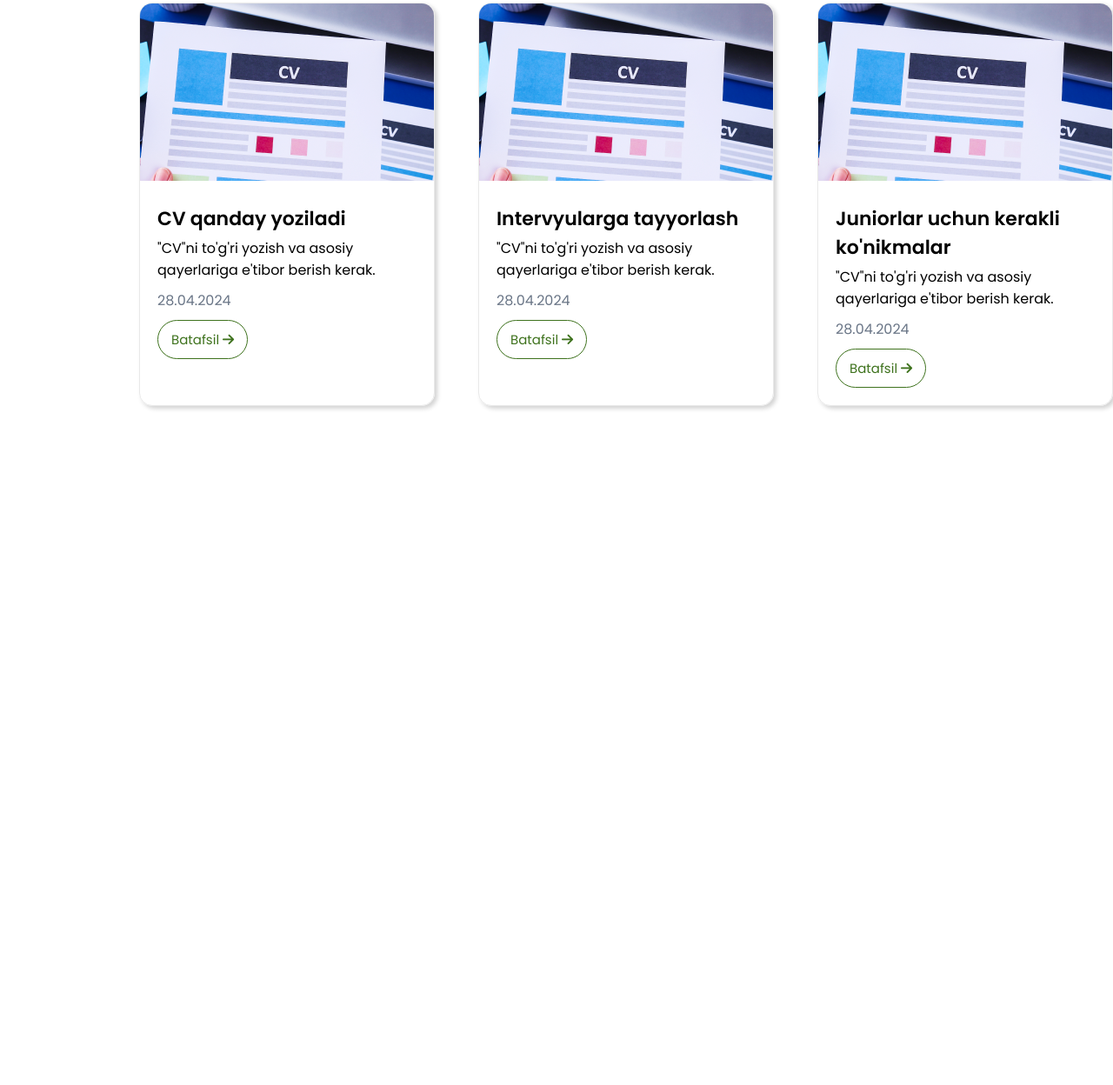
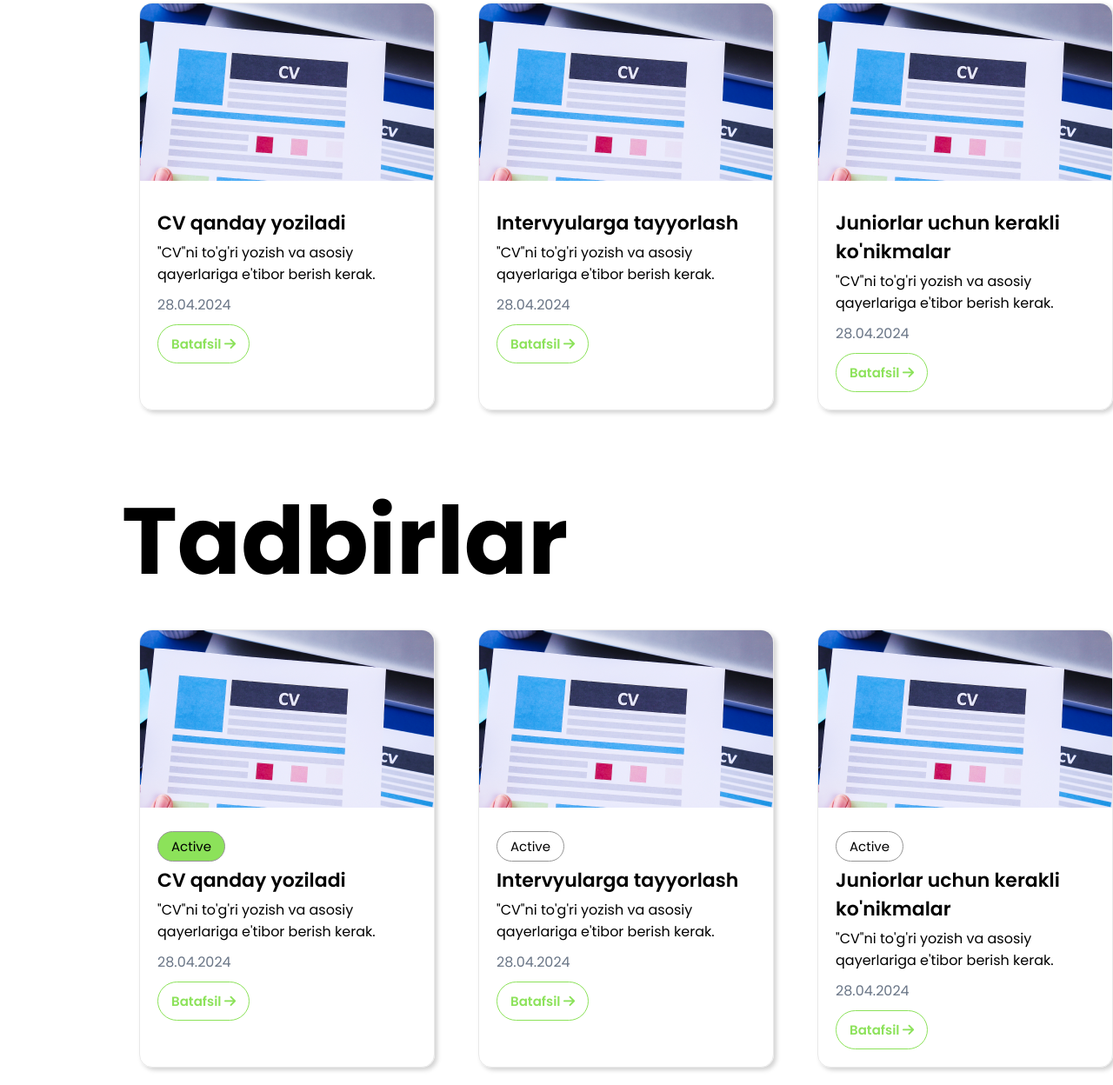
Before and after one commit to sanjar8855/hackhaton, a plain HTML site: page index.html in a window 1280 px wide. Shown: the part 2623-3871 px from the top of the page at 87% size. Before the commit the page ends 3110 px from the top, so only its background shows below. Drawn offline with Linux system fonts and the light colour scheme.

Commit message:
Tadbirlar

```diff
--- a/css/style.css
+++ b/css/style.css
@@ -287,6 +287,7 @@ header .header__login a{
 .universal_card .card-body .card-title{
     font-family: "Poppins600";
     font-size: 22px;
+    margin-top:5px;
 }
 .universal_card .card-body .card-text{
     margin-top:5px;
@@ -296,15 +297,26 @@ header .header__login a{
     margin-top:10px;
 }
 .universal_card .card-body .card-link{
+    font-family: "Poppins600";
     padding:10px 15px;
-    color: #3E721D;
-    border:1px solid #3E721D;
+    color: #8CE25A;
+    border:1px solid #8CE25A;
     border-radius:30px;
     font-size: 15px;
     margin-top:10px;
     display: inline-block;
 }
 .universal_card .card-body .card-link:hover{
-    background-color: #3E721D;
+    background-color: #8CE25A;
     color:#fff;
 }
+.universal_card .card-body .card-status{
+    padding:5px 15px;
+    border-radius:30px;
+    font-size: 15px;
+    display: inline-block;
+    border:1px solid #969696;
+}
+.universal_card .card-body .active{
+    background-color: #8CE25A;
+}
--- a/index.html
+++ b/index.html
@@ -179,6 +179,47 @@
             </div>
         </div>
         <!-- end maqolalar -->
+        <!-- start Tadbirlar -->
+        <div class="maqola">
+            <div class="row">
+                <h1 class="content__tittles">
+                    Tadbirlar
+                </h1>
+                <div class="universal_cards">
+                    <div class="universal_card">
+                        <img src="images/cv.png" alt="" class="card-img-top">
+                        <div class="card-body">
+                            <p class="card-status active">Active</p>
+                            <h5 class="card-title">CV qanday yoziladi</h5>
+                            <p class="card-text">"CV"ni to'g'ri yozish va asosiy qayerlariga e'tibor berish kerak.</p>
+                            <p class="card-data">28.04.2024</p>
+                            <a href="#" class="card-link">Batafsil <i class="fa-solid fa-arrow-right"></i></a>
+                        </div>
+                    </div>
+                    <div class="universal_card">
+                        <img src="images/cv.png" alt="" class="card-img-top">
+                        <div class="card-body">
+                            <p class="card-status">Active</p>
+                            <h5 class="card-title">Intervyularga tayyorlash</h5>
+                            <p class="card-text">"CV"ni to'g'ri yozish va asosiy qayerlariga e'tibor berish kerak.</p>
+                            <p class="card-data">28.04.2024</p>
+                            <a href="#" class="card-link">Batafsil <i class="fa-solid fa-arrow-right"></i></a>
+                        </div>
+                    </div>
+                    <div class="universal_card">
+                        <img src="images/cv.png" alt="" class="card-img-top">
+                        <div class="card-body">
+                            <p class="card-status">Active</p>
+                            <h5 class="card-title">Juniorlar uchun kerakli ko'nikmalar</h5>
+                            <p class="card-text">"CV"ni to'g'ri yozish va asosiy qayerlariga e'tibor berish kerak.</p>
+                            <p class="card-data">28.04.2024</p>
+                            <a href="#" class="card-link">Batafsil <i class="fa-solid fa-arrow-right"></i></a>
+                        </div>
+                    </div>
+                </div>
+            </div>
+        </div>
+        <!-- end Tadbirlar -->
     </div>
 
 
```
